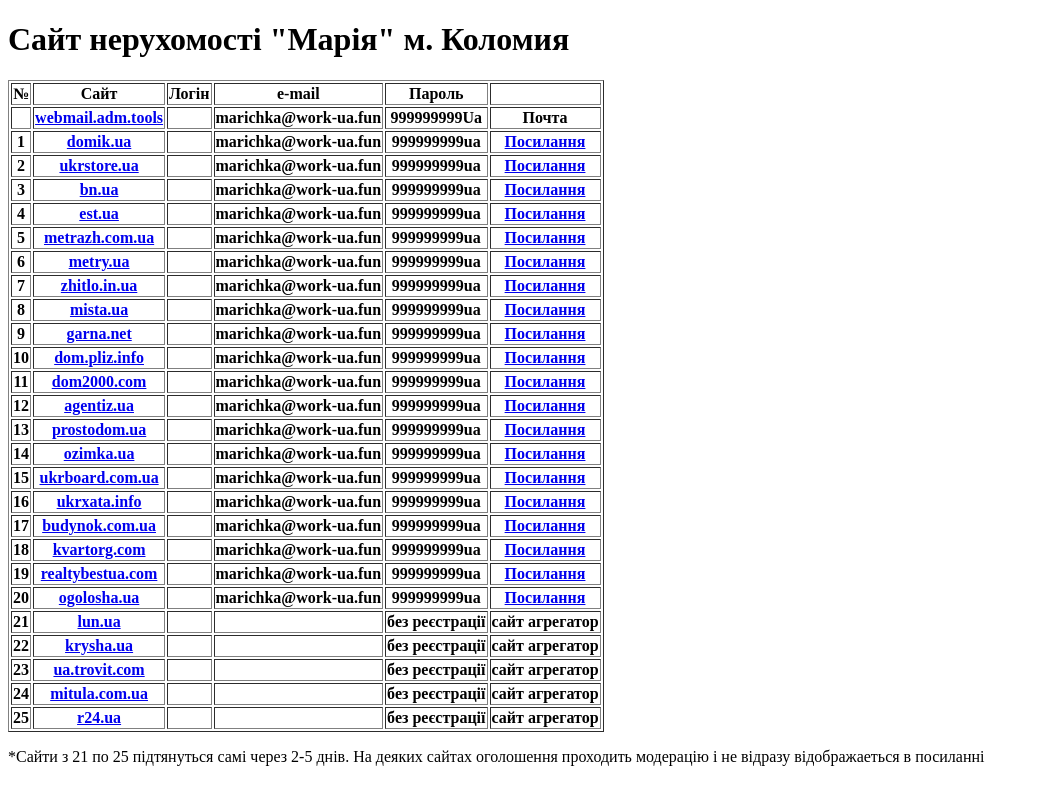
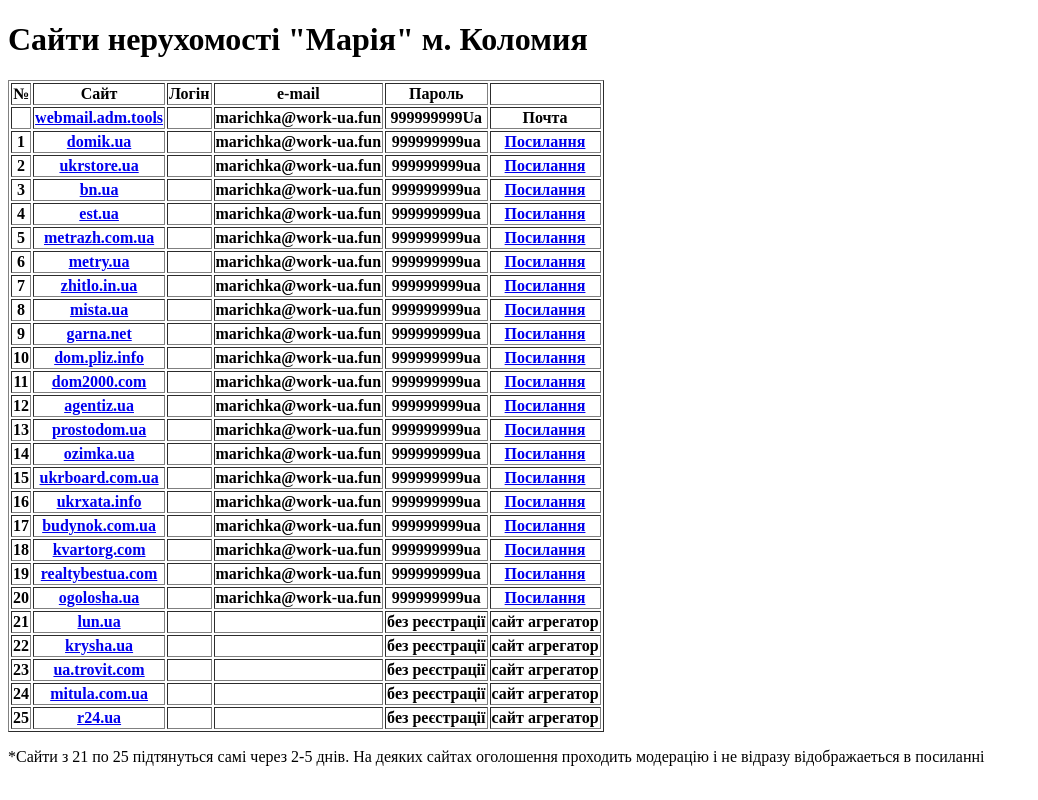
Before and after one commit to Ps1X0PaD1k/work, a plain HTML site: page index.html in a window 1280 px wide. Shown: the whole page, without its empty margins (0-1038 px from the left). Drawn offline with Linux system fonts and the light colour scheme.

Commit message:
Update index.html

```diff
--- a/index.html
+++ b/index.html
@@ -8,7 +8,7 @@
   <body>
     <header></header>
     <main>
-      <h1>Сайт нерухомості "Марія" м. Коломия</h1>
+      <h1>Сайти нерухомості "Марія" м. Коломия</h1>
       <table border="1">
         <tr>
           <th>№</th>
```
